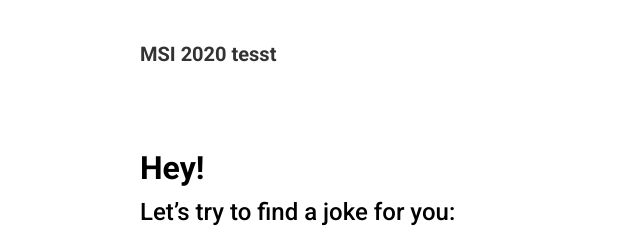
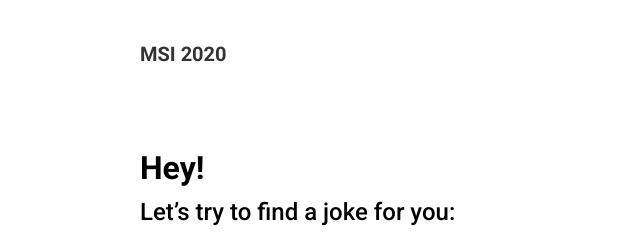
Before and after one commit to ivashk0/chucknorrisapp, a plain HTML site: page index.html in a window 1280 px wide. Shown: the top 240 px of the page, 0-640 px from the left. Drawn offline with Linux system fonts and the light colour scheme.

Commit message:
second commit

```diff
--- a/index.html
+++ b/index.html
@@ -13,7 +13,7 @@
 			<div class="main__header">
 					<div class="main__header_body">
 					<div class="main__header_icon">
-						<p>MSI 2020 tesst</p>
+						<p>MSI 2020</p>
 					</div>
 					<div class="menu_btn">
 						<div class="menu_favourite">
```
